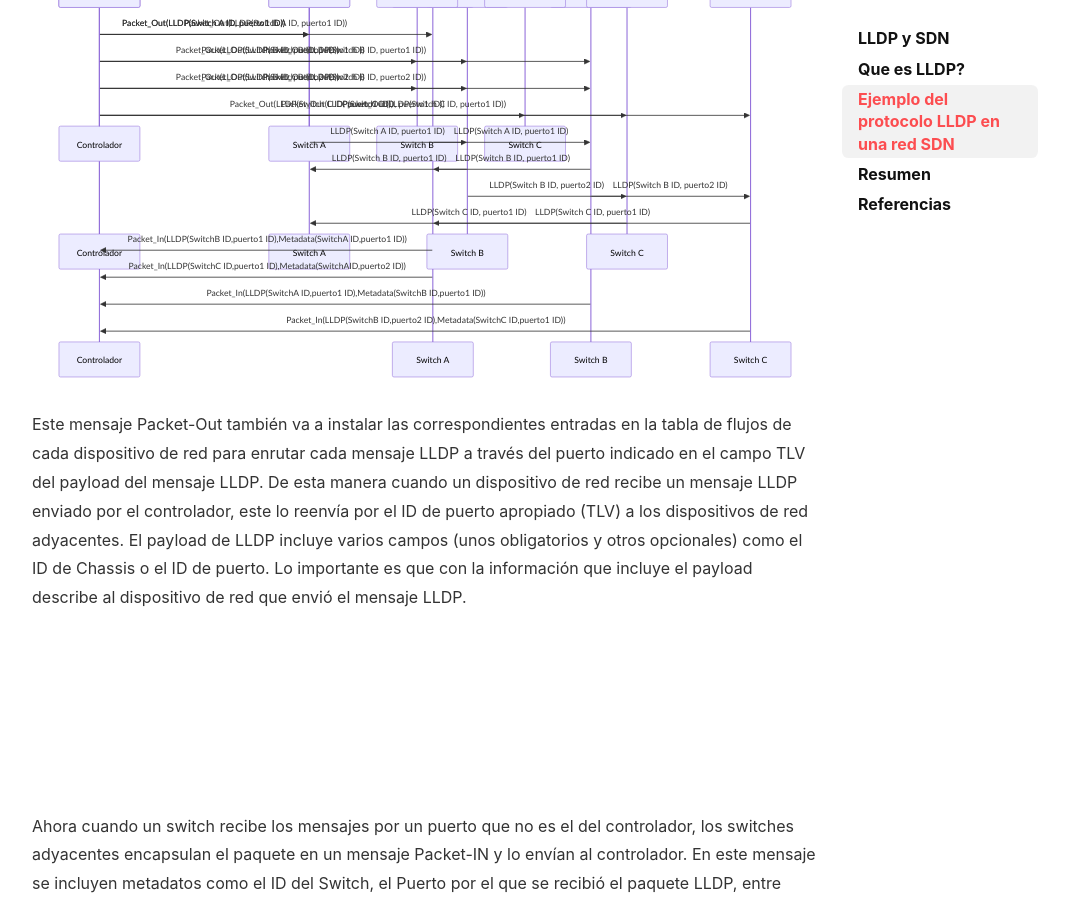
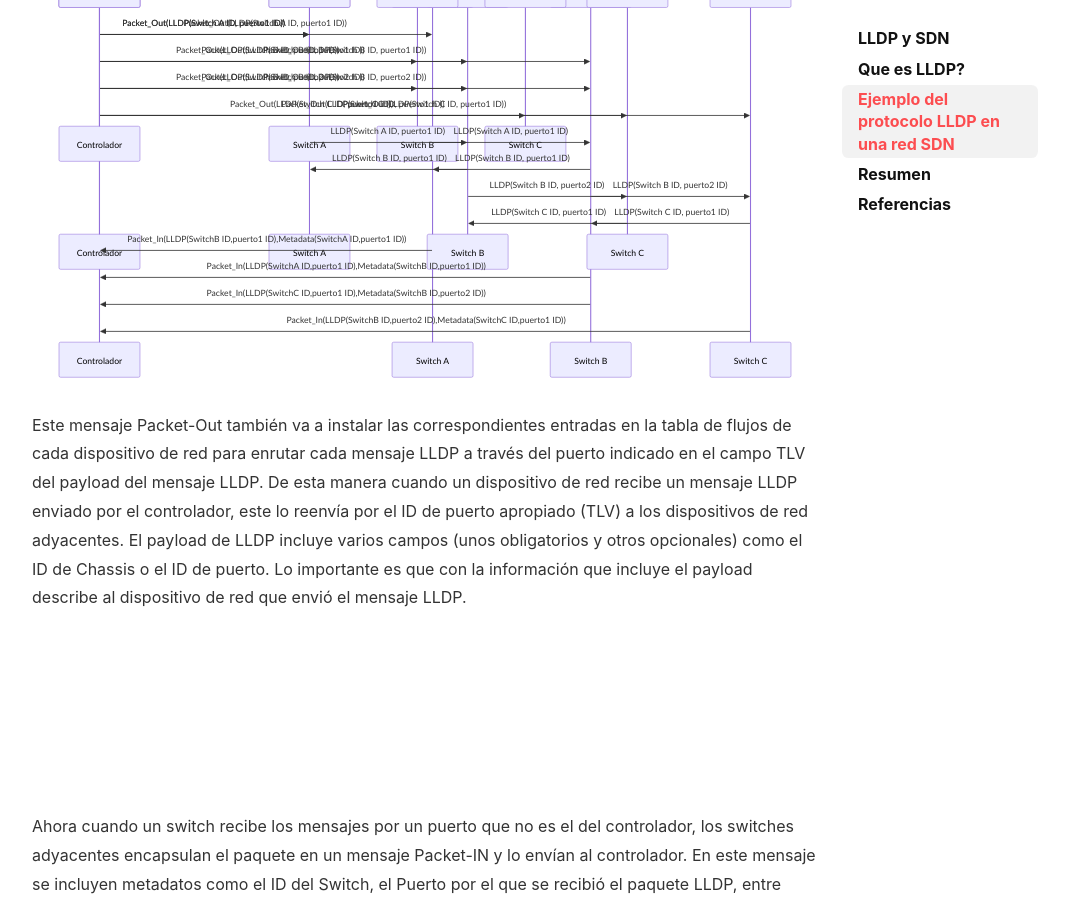
Before and after one commit to lopezalvar/lopezalvar.github.io, a Jekyll site: the page built from _posts/2018-05-26-lldp.md, in a window 1280 px wide and 900 px high, scrolled down 1635 px. Shown: the whole window, without its empty margins (105-1174 px from the left). Built offline with Jekyll 4.4.1, drawn with Linux system fonts in a browser that asks for light colours; nearby versions of some CDN libraries.

Commit message:
update diagram

````diff
--- a/_posts/2018-05-26-lldp.md
+++ b/_posts/2018-05-26-lldp.md
@@ -55,8 +55,9 @@ Controlador ->>Switch C: Packet_Out(LLDP(Switch C ID, puerto1 ID))
 Switch A ->> Switch B : LLDP(Switch A ID, puerto1 ID)
 Switch B ->> Switch A: LLDP(Switch B ID, puerto1 ID)
 Switch B ->> Switch C : LLDP(Switch B ID, puerto2 ID)
-Switch C ->> Switch A : LLDP(Switch C ID, puerto1 ID)
+Switch C ->> Switch B : LLDP(Switch C ID, puerto1 ID)
 ```
+
 Ahora cuando un switch recibe los mensajes por un puerto que no es el del controlador, los switches adyacentes encapsulan el paquete en un mensaje Packet-IN y lo envían al controlador. En este mensaje se incluyen metadatos como el ID del Switch, el Puerto por el que se recibió el paquete LLDP, entre otros.
 
 ```mermaid
@@ -68,10 +69,10 @@ Controlador ->>Switch C: Packet_Out(LLDP(Switch C ID, puerto1 ID))
 Switch A ->> Switch B : LLDP(Switch A ID, puerto1 ID)
 Switch B ->> Switch A: LLDP(Switch B ID, puerto1 ID)
 Switch B ->> Switch C : LLDP(Switch B ID, puerto2 ID)
-Switch C ->> Switch A : LLDP(Switch C ID, puerto1 ID)
+Switch C ->> Switch B : LLDP(Switch C ID, puerto1 ID)
 Switch A ->> Controlador : Packet_In(LLDP(SwitchB ID,puerto1 ID),Metadata(SwitchA ID,puerto1 ID))
-Switch A ->> Controlador : Packet_In(LLDP(SwitchC ID,puerto1 ID),Metadata(SwitchAID,puerto2 ID))
 Switch B ->> Controlador : Packet_In(LLDP(SwitchA ID,puerto1 ID),Metadata(SwitchB ID,puerto1 ID))
+Switch B ->> Controlador : Packet_In(LLDP(SwitchC ID,puerto1 ID),Metadata(SwitchB ID,puerto2 ID))
 Switch C ->> Controlador : Packet_In(LLDP(SwitchB ID,puerto2 ID),Metadata(SwitchC ID,puerto1 ID))
 ```
 
````
